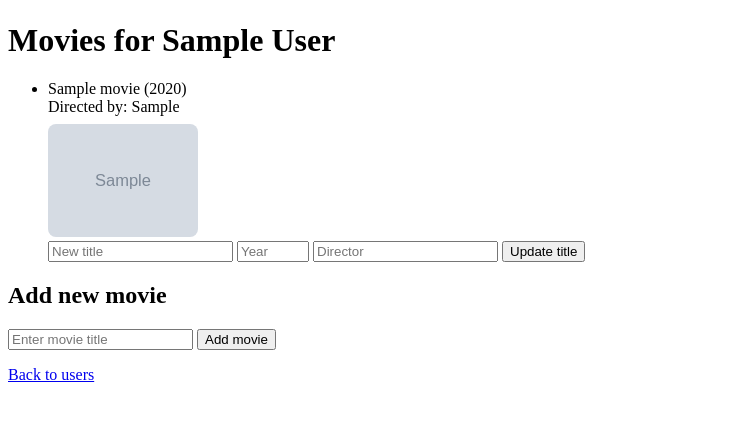
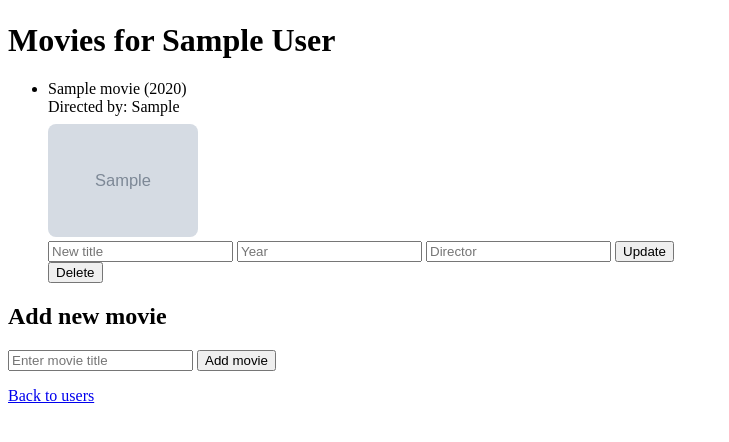
Before and after one commit to margarita-bykadorova/MoviWebApp, a Flask app: page /users/1/movies in a window 1280 px wide. Shown: the part 58-500 px from the top of the page, without its empty margins (0-729 px from the left). Run offline with Flask 3, Linux system fonts and the light colour scheme; tables that the repository leaves empty hold one stand-in row (values such as "Sample post"); grey boxes marked "Sample" are stand-in pictures.

Commit message:
Implement movie deletion functionality and update template to support it

```diff
--- a/app.py
+++ b/app.py
@@ -163,7 +163,10 @@
 @app.route('/users/<int:user_id>/movies/<int:movie_id>/delete', methods=['POST'])
 def delete_movie(user_id, movie_id):
     """Remove a specific movie from a user’s favorite movie list."""
-    pass
+    success = data_manager.delete_movie(movie_id)
+    if not success:
+        abort(404)
+    return redirect(url_for("get_movies", user_id=user_id))
 
 
 if __name__ == '__main__':
--- a/data_manager.py
+++ b/data_manager.py
@@ -26,7 +26,6 @@
     def add_movie(self, movie):
         """
         Add a new movie to a user's favorites.
-
         Expects 'movie' to be a Movie instance that already has
         its fields (name, director, year, poster_url, user_id) set.
         """
@@ -54,9 +53,10 @@
         return movie
 
     def delete_movie(self, movie_id):
-        """Delete a movie from the user's list of favorites."""
+        """Delete a movie from the database. Return True if deleted, False if not found."""
         movie = Movie.query.get(movie_id)
         if movie is None:
-            return
+            return False
         db.session.delete(movie)
         db.session.commit()
+        return True
--- a/templates/movies.html
+++ b/templates/movies.html
@@ -21,12 +21,18 @@
 
                 <form action="{{ url_for('update_movie', user_id=user.id, movie_id=movie.id) }}" method="post" class="inline-form">
                     <input type="text" name="new_title" placeholder="New title">
-                    <input type="number" name="new_year" placeholder="Year" min="1880" max="2100">
+                    <input type="number" name="new_year" placeholder="Year">
                     <input type="text" name="new_director" placeholder="Director">
-                    <button type="submit">Update title</button>
+                    <button type="submit">Update</button>
                 </form>
 
+                <form action="{{ url_for('delete_movie', user_id=user.id, movie_id=movie.id) }}"
+                      method="post"
+                      class="inline-form">
+                    <button type="submit">Delete</button>
+                </form>
             </li>
+
         {% else %}
             <li>No movies yet. Add one below!</li>
         {% endfor %}
```
